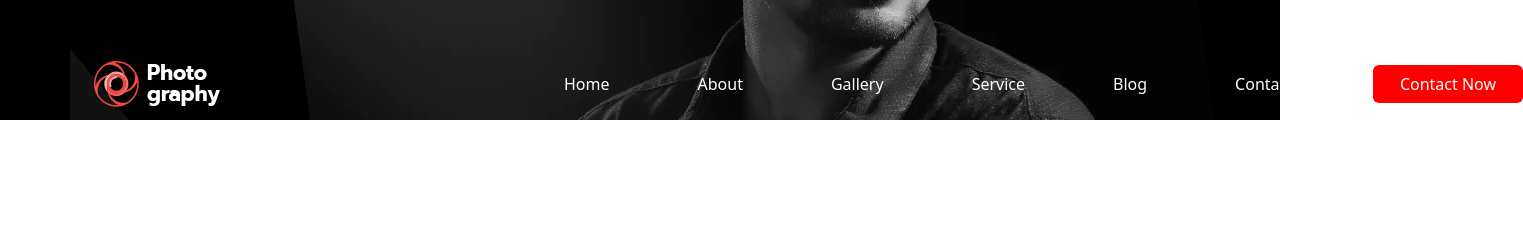
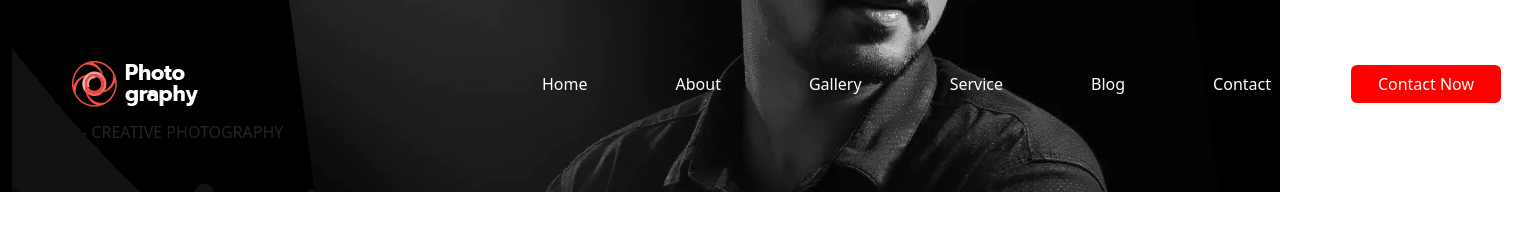
Before and after one commit to Itsajay12/photography, a plain HTML site: page index.html in a window 1280 px wide. Shown: the whole page, 1523 px wide, since content can reach past the window. Drawn offline with nearby package versions, Linux system fonts and the light colour scheme.

Commit message:
hero section created

```diff
--- a/index.html
+++ b/index.html
@@ -16,7 +16,7 @@
         <!--Header section starts-->
         <header id="header">
             <div class="container-fluid hero-section">
-                <div class="container hero-2  pt-5 ">
+                <div class=" hero-2 p-5 pt-5 ">
                     <nav class="navbar navbar-expand-lg  ">
                         <div class="container-fluid">
                             <a class="navbar-brand" href="#">
@@ -59,6 +59,11 @@
                             </div>
                         </div>
                     </nav>
+                    <!--header content-->
+                    <div class="container">
+                        <span class="hero-main">- CREATIVE PHOTOGRAPHY</span>
+                    </div>
+
                 </div>
             </div>
         </header>
```
Also changed, not shown: style.css (line endings or trailing spaces), 1 other file.
